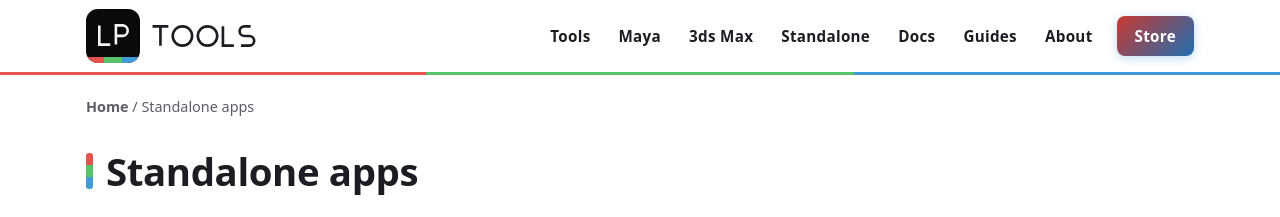
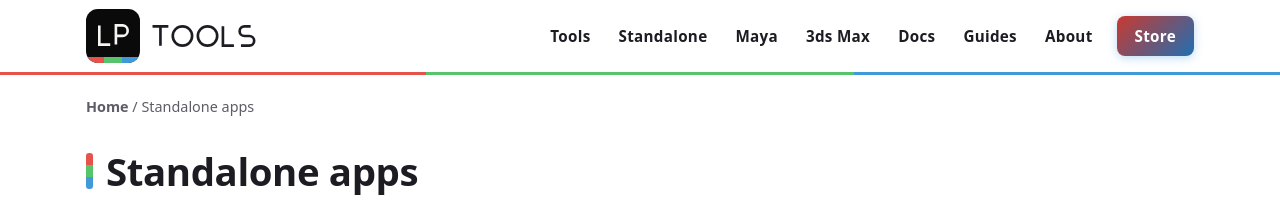
Before and after one commit to LoomAndPixel/LPTools, a Jekyll site: the page built from apps/index.html, in a window 1280 px wide. Shown: the top 217 px of the page. Built offline with Jekyll 4.4.1, drawn with Linux system fonts in a browser that asks for light colours; part of the change alters nothing that is shown.

```diff
--- a/_data/dccs.yml
+++ b/_data/dccs.yml
@@ -1,4 +1,8 @@
 # One entry per DCC app, in display order. Tool pages set `dcc: <key>` in front matter.
+apps:
+  name: Standalone
+  full: Windows desktop app
+  blurb: Stand-alone Windows apps for texture and asset work, no host software needed.
 maya:
   name: Maya
   full: Autodesk Maya
@@ -7,7 +11,3 @@ maya:
   name: 3ds Max
   full: Autodesk 3ds Max
   blurb: Camera matching and other tools for Autodesk 3ds Max.
-apps:
-  name: Standalone
-  full: Windows desktop app
-  blurb: Stand-alone Windows apps for texture and asset work, no host software needed.
```
